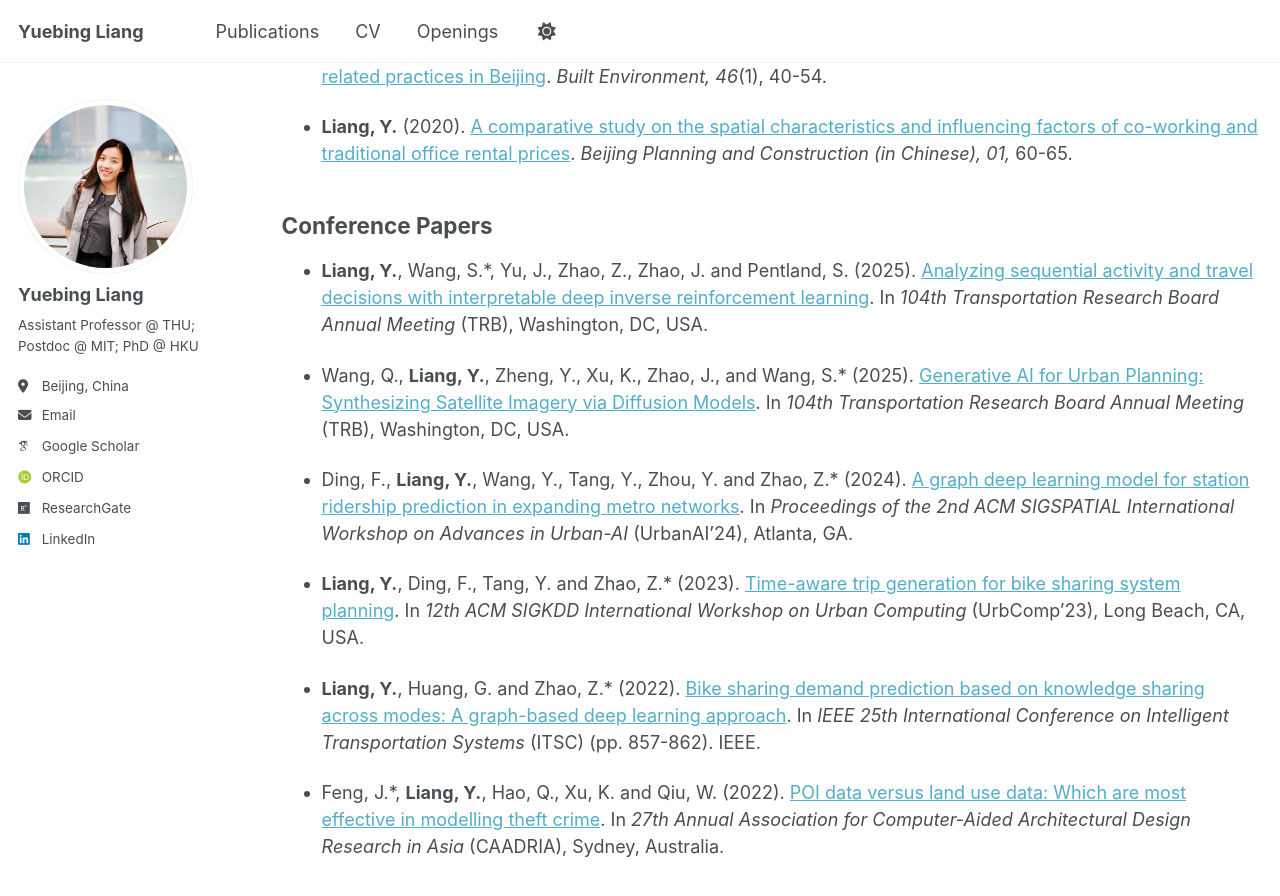
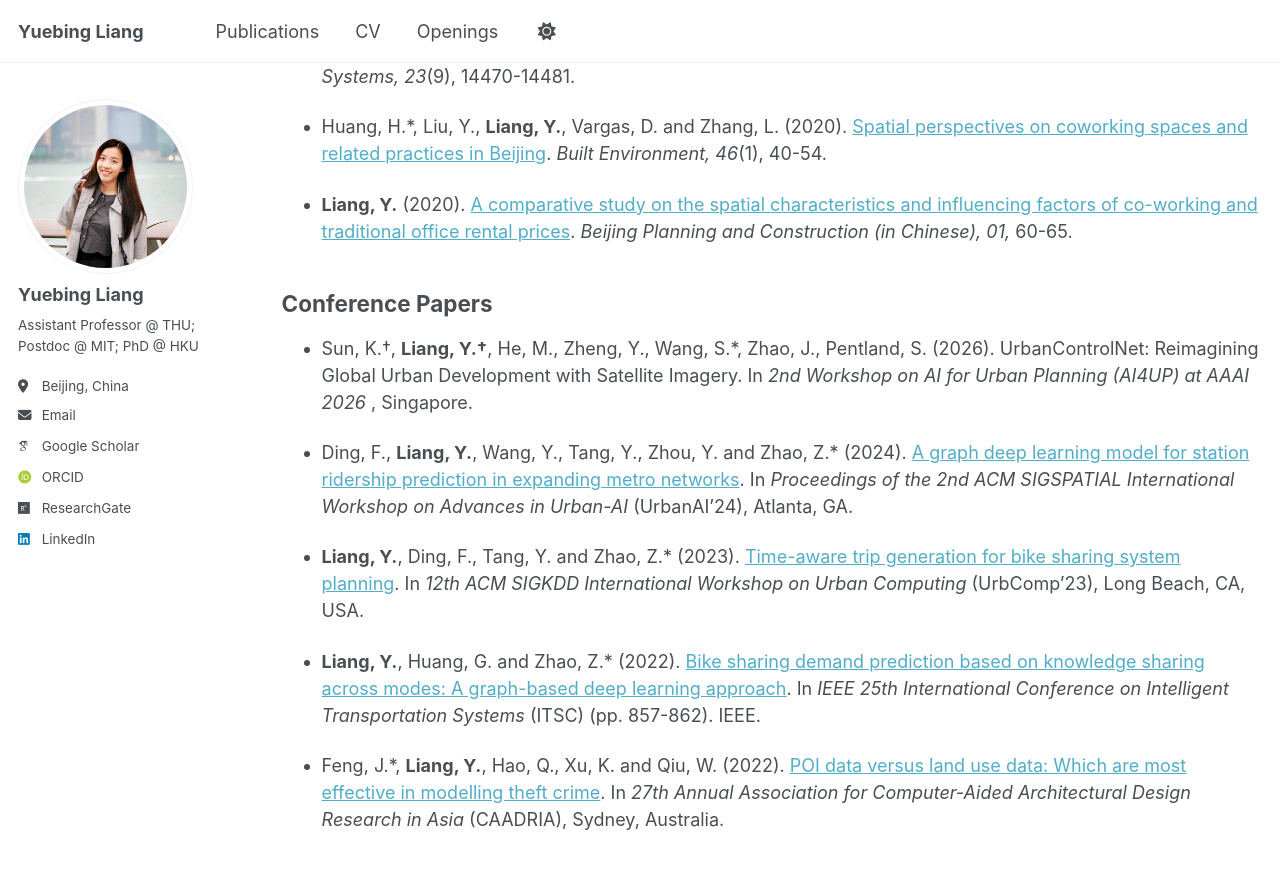
Before and after one commit to yuebingliang/yuebingliang.github.io, a Jekyll site: the page built from _pages/publications.md, in a window 1280 px wide and 900 px high, scrolled down 1677 px. Shown: the top 896 px of the window. Built offline with Jekyll 4.4.1, drawn with Linux system fonts in a browser that asks for light colours; some web fonts are replaced; some of the changed text lies outside the part shown.

Commit message:
Update publications.md

```diff
--- a/_pages/publications.md
+++ b/_pages/publications.md
@@ -9,6 +9,8 @@ You can also find my articles on my [Google Scholar profile](https://scholar.goo
 Note: “*” indicates corresponding authorship, and “†” indicates co-first authorship.
 
 ## Journal Publications
+
+* **Liang, Y.**, Wang, S., Yu, J., Zhao, Z., Zhao, J., Pentland, S. (2026). Analyzing sequential activity and travel decisions with interpretable deep inverse reinforcement learning. Travel Behaviour and Society, 43, 101171.
 
 * He, M., **Liang, Y.***,  Wang, S., Zheng, Y., Wang, Q., Zhuang, D., Tian, L., Zhao, J. (2025). [Human-guided urban form generation using multimodal diffusion models](https://doi.org/10.1016/j.buildenv.2025.113892). <i>Building and Environment, </i>113892.
 
@@ -48,9 +50,7 @@ Note: “*” indicates corresponding authorship, and “†” indicates co-fir
 
 ## Conference Papers
 
-* **Liang, Y.**, Wang, S.*, Yu, J., Zhao, Z., Zhao, J. and Pentland, S. (2025). [Analyzing sequential activity and travel decisions with interpretable deep inverse reinforcement learning](https://arxiv.org/abs/2503.12761). In <i>104th Transportation Research Board Annual Meeting </i>(TRB), Washington, DC, USA.
-
-* Wang, Q., **Liang, Y.**, Zheng, Y., Xu, K., Zhao, J., and Wang, S.* (2025). [Generative AI for Urban Planning: Synthesizing Satellite Imagery via Diffusion Models](https://www.arxiv.org/abs/2505.08833). In <i>104th Transportation Research Board Annual Meeting </i>(TRB), Washington, DC, USA.
+* Sun, K.†, **Liang, Y.†**, He, M., Zheng, Y., Wang, S.*, Zhao, J., Pentland, S. (2026). UrbanControlNet: Reimagining Global Urban Development with Satellite Imagery. In <i>2nd Workshop on AI for Urban Planning (AI4UP) at AAAI 2026 </i>, Singapore.
 
 * Ding, F., **Liang, Y.**, Wang, Y., Tang, Y., Zhou, Y. and Zhao, Z.* (2024). [A graph deep learning model for station ridership prediction in expanding metro networks](https://doi.org/10.1145/3681780.3697247). In <i>Proceedings of the 2nd ACM SIGSPATIAL International Workshop on Advances in Urban-AI </i>(UrbanAI’24), Atlanta, GA.
 
```
